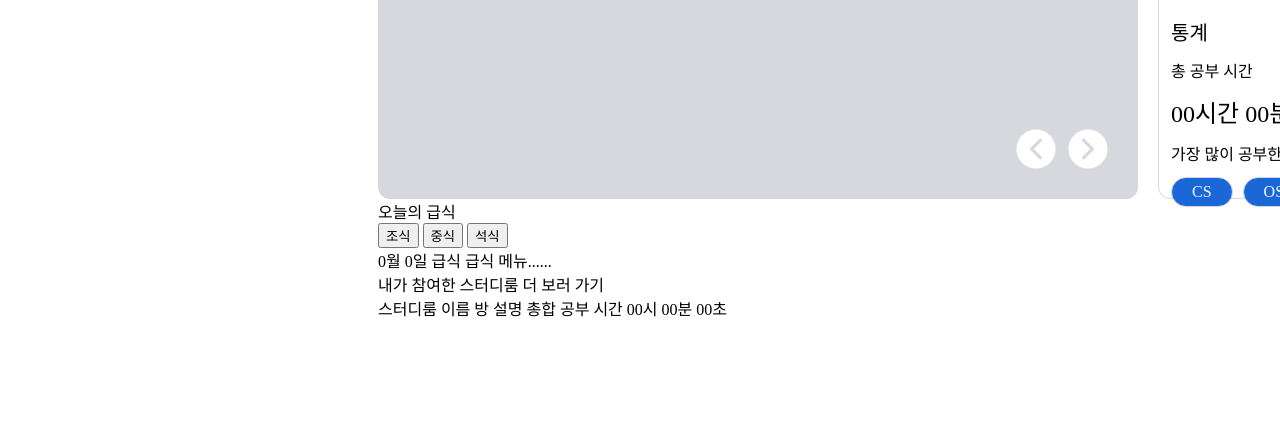
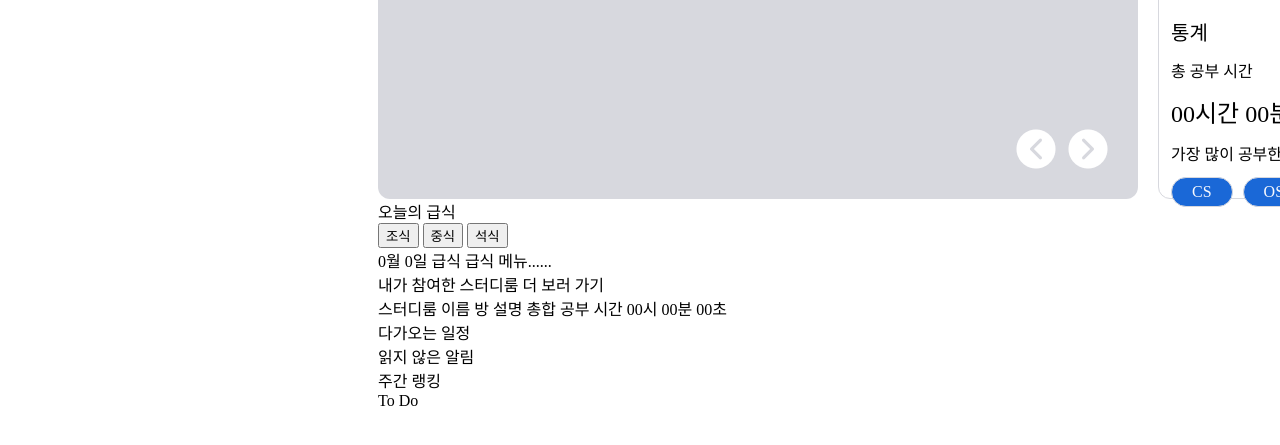
Before and after one commit to seyoung5309/Hanul, a plain HTML site: page client/html/main.html in a window 1280 px wide. Shown: the part 167-612 px from the top of the page. Drawn offline with Linux system fonts and the light colour scheme.

Commit message:
feat: main 화면 큰 틀 잡기 끝

```diff
--- a/client/html/main.html
+++ b/client/html/main.html
@@ -77,6 +77,24 @@
                 </div>
             </div>
         </div>
+        <div class="p_connect_box">
+            <div class="third_box">
+                <div class="c_connect_box">
+                    <div class="d_day_box">
+                        <label>다가오는 일정</label>
+                    </div>
+                    <div class="notification_box">
+                        <label>읽지 않은 알림</label>
+                    </div>
+                </div>
+                <div class="rank_box">
+                    <label>주간 랭킹</label>
+                </div>
+            </div>
+            <div class="fourth_box">
+                <label>To Do</label>
+            </div>
+        </div>
     </div>
 </body>
 
```
Also changed, not shown: client/component/footer.html (added, +14 -0 lines), client/component/navigate.html (added, +14 -0 lines).
